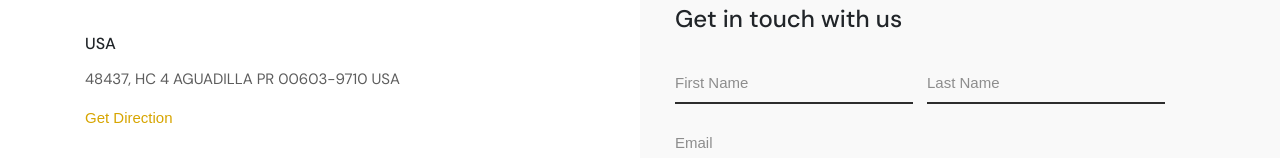
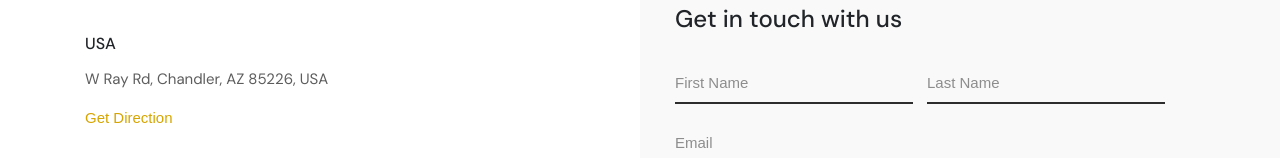
Before and after one commit to SNVA0011/FlyinateNext, a Next.js app: page /contact in a window 1280 px wide. Shown: the part 429-587 px from the top of the page. Built offline with nearby package versions, Linux system fonts and the light colour scheme.

Commit message:
Change address same as footer on contact page

```diff
--- a/pages/contact.js
+++ b/pages/contact.js
@@ -50,7 +50,7 @@ export default function ContactUs() {
 									<h2>Our Offices</h2>
 									<div className="contact-box">
 										<h3>USA</h3>
-										<p>48437, HC 4 AGUADILLA PR 00603-9710 USA</p>
+										<p>W Ray Rd, Chandler, AZ 85226, USA</p>
 										<a href="#" title="Get Direction">Get Direction</a>
 									</div>
 									<div className="contact-box">
--- a/pages/es/contacto.js
+++ b/pages/es/contacto.js
@@ -49,7 +49,7 @@ export default function ContactUs() {
 									<h2>Nuestras Oficinas</h2>
 									<div className="contact-box">
 										<h3>USA</h3>
-										<p>48437, HC 4 AGUADILLA PR 00603-9710 USA</p>
+										<p>W Ray Rd, Chandler, AZ 85226, USA</p>
 										<a href="#" title="Get Direction">Get Direction</a>
 									</div>
 									<div className="contact-box">
```
